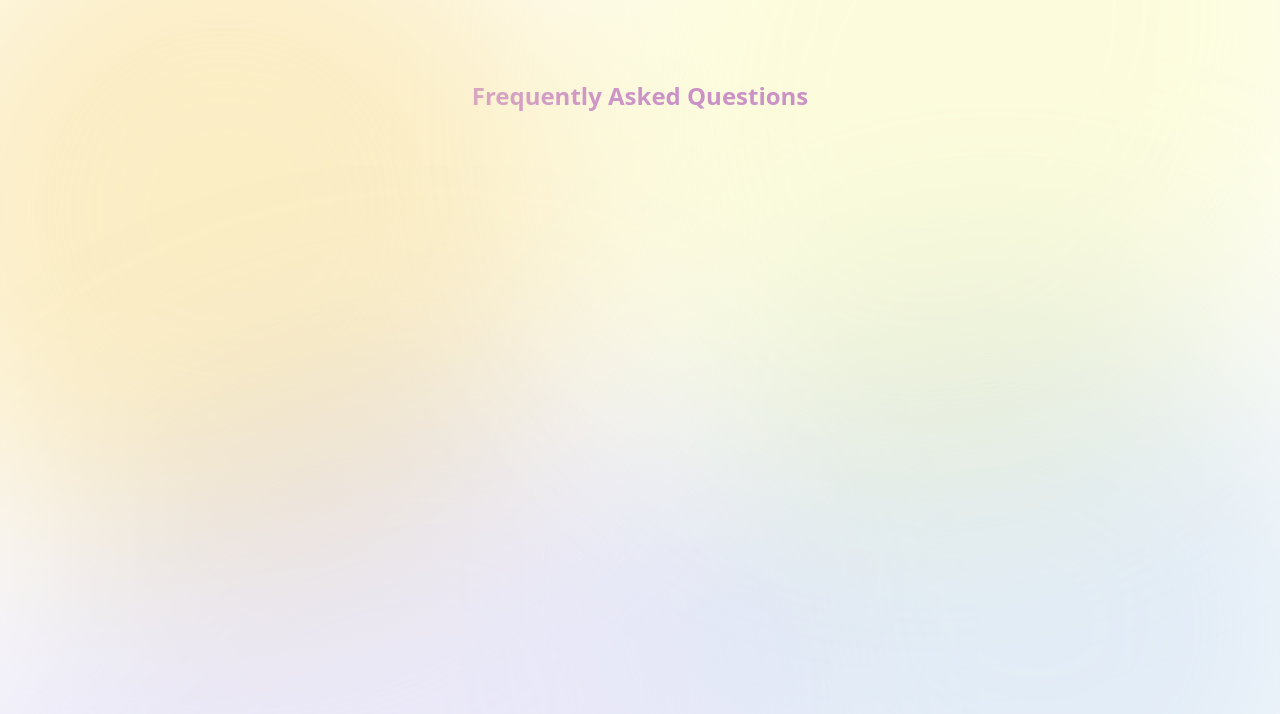
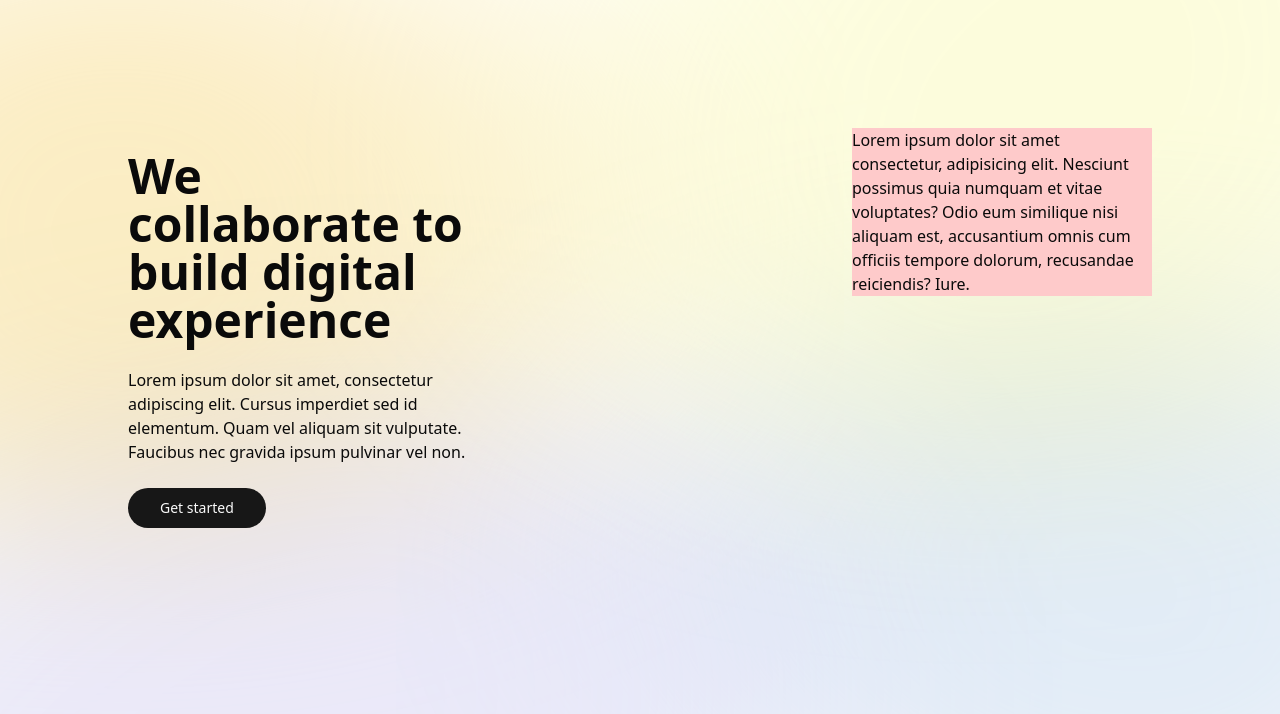
Before and after one commit to successbyte/design-exam, a React (Create React App) app: page / in a window 1280 px wide. Shown: the top 714 px of the page. Built offline with nearby package versions, Linux system fonts and the light colour scheme.

Commit message:
content section done

```diff
--- /dev/null
+++ b/src/components/ui/Card.tsx
@@ -0,0 +1,7 @@
+import React from "react";
+
+function Card() {
+  return <div>Card</div>;
+}
+
+export default Card;
--- /dev/null
+++ b/src/components/ui/Content.tsx
@@ -0,0 +1,23 @@
+import React from "react";
+import { Button } from "./button";
+
+function Content() {
+  return (
+    <div className="w-[350px] mt-6">
+      <h1 className="text-5xl font-semibold">
+        We collaborate to build digital experience
+      </h1>
+      <p className="mt-6">
+        Lorem ipsum dolor sit amet, consectetur adipiscing elit. Cursus
+        imperdiet sed id elementum. Quam vel aliquam sit vulputate. Faucibus nec
+        gravida ipsum pulvinar vel non.
+      </p>
+
+      <Button className="mt-6 rounded-full px-8 font-medium">
+        Get started
+      </Button>
+    </div>
+  );
+}
+
+export default Content;
--- /dev/null
+++ b/src/components/ui/HeroImage.tsx
@@ -0,0 +1,14 @@
+import React from "react";
+
+function HeroImage() {
+  return (
+    <div className="w-[300px] bg-red-200">
+      Lorem ipsum dolor sit amet consectetur, adipisicing elit. Nesciunt
+      possimus quia numquam et vitae voluptates? Odio eum similique nisi aliquam
+      est, accusantium omnis cum officiis tempore dolorum, recusandae
+      reiciendis? Iure.
+    </div>
+  );
+}
+
+export default HeroImage;
--- /dev/null
+++ b/src/components/ui/button.tsx
@@ -0,0 +1,56 @@
+import * as React from "react"
+import { Slot } from "@radix-ui/react-slot"
+import { cva, type VariantProps } from "class-variance-authority"
+
+import { cn } from "@/lib/utils"
+
+const buttonVariants = cva(
+  "inline-flex items-center justify-center gap-2 whitespace-nowrap rounded-md text-sm font-medium ring-offset-background transition-colors focus-visible:outline-none focus-visible:ring-2 focus-visible:ring-ring focus-visible:ring-offset-2 disabled:pointer-events-none disabled:opacity-50 [&_svg]:pointer-events-none [&_svg]:size-4 [&_svg]:shrink-0",
+  {
+    variants: {
+      variant: {
+        default: "bg-primary text-primary-foreground hover:bg-primary/90",
+        destructive:
+          "bg-destructive text-destructive-foreground hover:bg-destructive/90",
+        outline:
+          "border border-input bg-background hover:bg-accent hover:text-accent-foreground",
+        secondary:
+          "bg-secondary text-secondary-foreground hover:bg-secondary/80",
+        ghost: "hover:bg-accent hover:text-accent-foreground",
+        link: "text-primary underline-offset-4 hover:underline",
+      },
+      size: {
+        default: "h-10 px-4 py-2",
+        sm: "h-9 rounded-md px-3",
+        lg: "h-11 rounded-md px-8",
+        icon: "h-10 w-10",
+      },
+    },
+    defaultVariants: {
+      variant: "default",
+      size: "default",
+    },
+  }
+)
+
+export interface ButtonProps
+  extends React.ButtonHTMLAttributes<HTMLButtonElement>,
+    VariantProps<typeof buttonVariants> {
+  asChild?: boolean
+}
+
+const Button = React.forwardRef<HTMLButtonElement, ButtonProps>(
+  ({ className, variant, size, asChild = false, ...props }, ref) => {
+    const Comp = asChild ? Slot : "button"
+    return (
+      <Comp
+        className={cn(buttonVariants({ variant, size, className }))}
+        ref={ref}
+        {...props}
+      />
+    )
+  }
+)
+Button.displayName = "Button"
+
+export { Button, buttonVariants }
--- a/src/layout/MainLayout.tsx
+++ b/src/layout/MainLayout.tsx
@@ -1,17 +1,26 @@
 import bg from "@/assets/bg.svg";
+import Card from "@/components/ui/Card";
+import Content from "@/components/ui/Content";
+import HeroImage from "@/components/ui/HeroImage";
 
 export default function Home() {
   return (
-    <main className="relative h-full w-full min-h-screen mx-auto p-4">
+    <main className="relative w-full h-screen mx-auto z-0">
       <img
-        className="absolute top-0 bottom-0 left-0 right-0 !w-full !h-full !object-cover"
         src={bg}
         alt="background"
+        className="absolute inset-0 w-full h-full object-cover"
       />
-      <h1 className="text-center my-8 md:my-12 lg:my-16 font-bold text-2xl text-[#8800C8] dark:text-[#2FC1FF]">
-        Frequently Asked Questions
-      </h1>
 
+      <div className="relative p-32 z-10 w-full h-full min-h-full flex justify-between items-start gap-8">
+        <Content />
+        <HeroImage />
+        {/* <Card /> */}
+      </div>
+
+      {/* <h1 className="text-center  font-bold text-2xl text-[#8800C8] dark:text-[#2FC1FF]">
+          Frequently Asked Questions
+        </h1> */}
       {/* <footer className="fixed bottom-4 inset-x-0 text-center text-gray-500 dark:text-gray-400">
         Made with ❤️ by SuccessByte (Ehsanullah)
       </footer> */}
```
Also changed, not shown: src/assets/bg.svg, src/assets/image.png (added).
